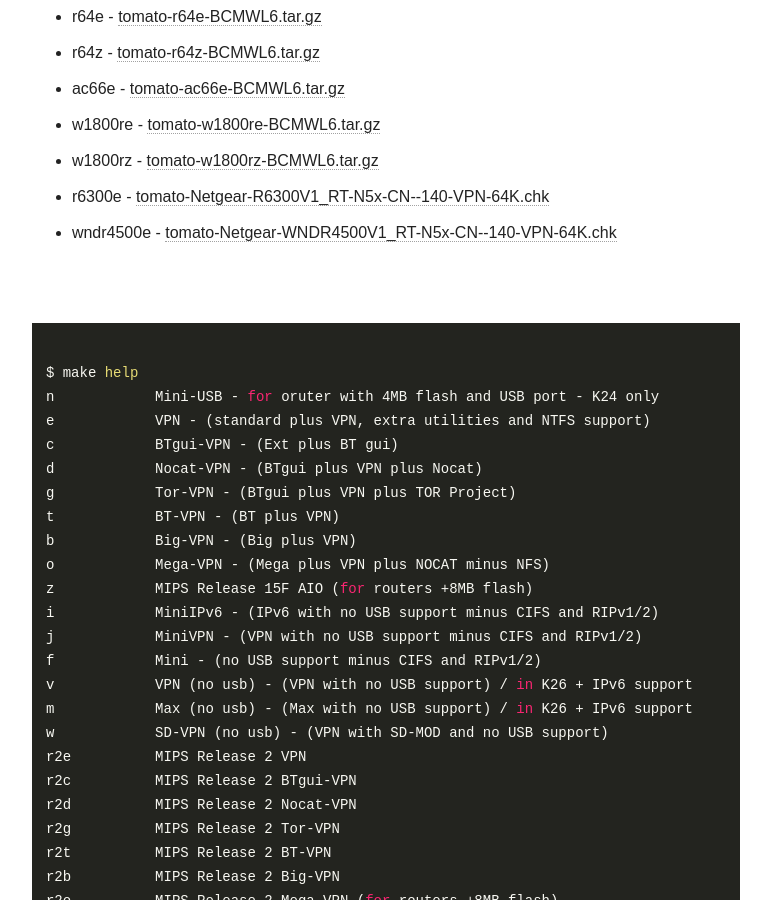
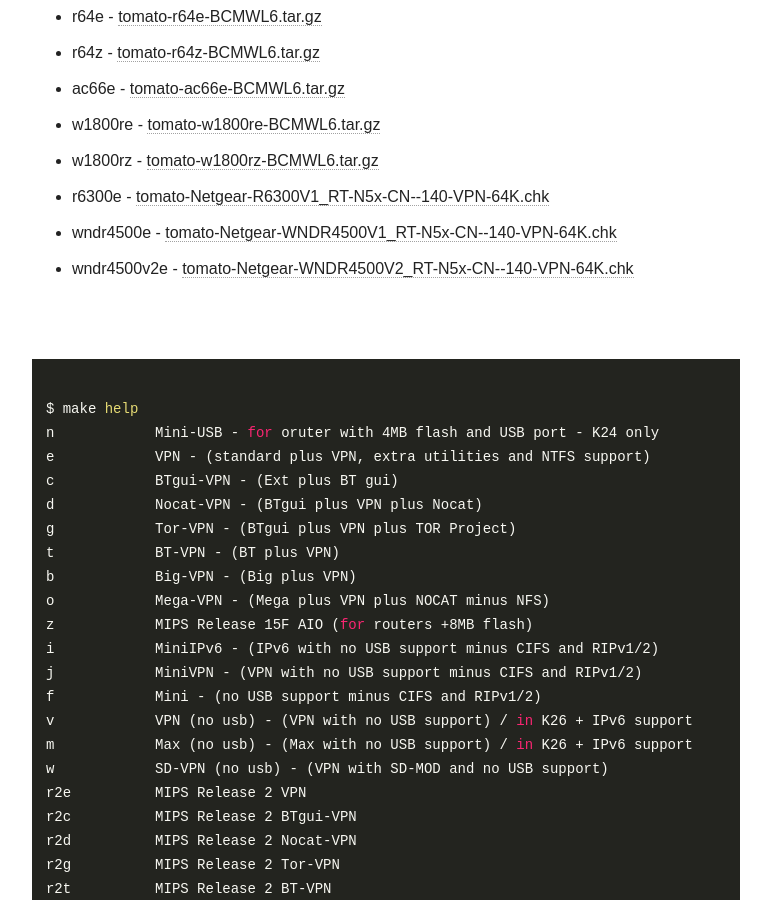
Before and after one commit to oglopss/tomato-ci-ctf-jekyll, a Jekyll site: the page built from index.html, in a window 1280 px wide and 900 px high, scrolled down 2431 px. Shown: the whole window, without its empty margins (254-1025 px from the left). Built offline with Jekyll 4.4.1, drawn with Linux system fonts in a browser that asks for light colours; nearby versions of some CDN libraries.

Commit message:
Travis build 3 wndr4500v2e pushed to gh-pages

```diff
--- a/_data/ss.yml
+++ b/_data/ss.yml
@@ -57,3 +57,4 @@
   - 0055 r64z tomato-r64z-BCMWL6.tar.gz
   - 0059 w1800rz tomato-w1800rz-BCMWL6.tar.gz
   - 0062 wndr4500e tomato-Netgear-WNDR4500V1_RT-N5x-CN--140-VPN-64K.chk
+  - 0064 wndr4500v2e tomato-Netgear-WNDR4500V2_RT-N5x-CN--140-VPN-64K.chk
```
Also changed, not shown: 1 other file.
